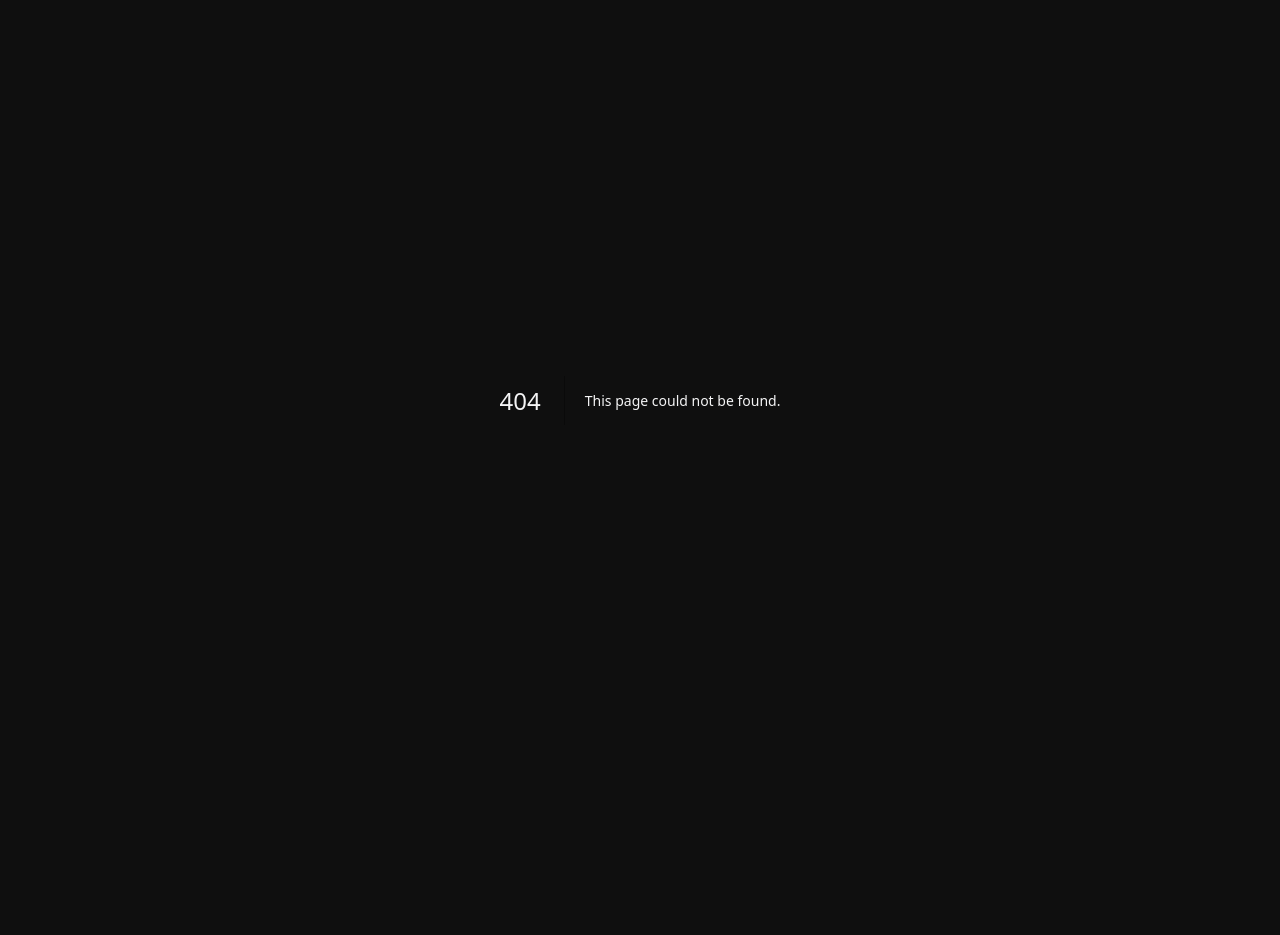
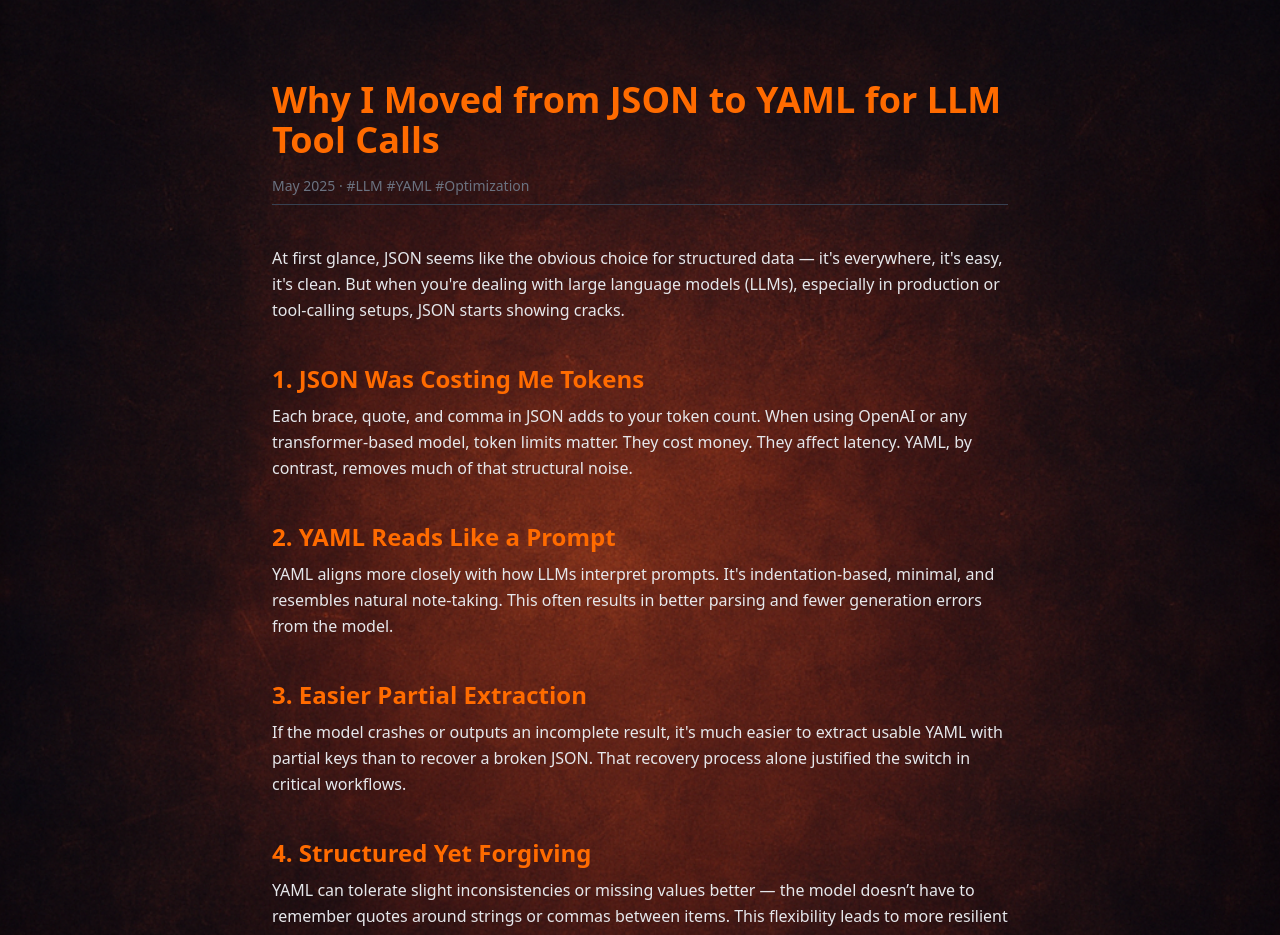
Before and after one commit to MedhaviMonish/medhavimonish.github.io, a Next.js app: page /blogs/json-to-yaml in a window 1280 px wide. Before the commit this address had no page. Shown: the top 935 px of the page. Before the commit the page ends 800 px from the top, so only its background shows below. Built offline with nearby package versions, Linux system fonts and the light colour scheme.

Commit message:
josn to yaml blog 1st iteration

```diff
--- /dev/null
+++ b/src/app/blogs/json-to-yaml/page.tsx
@@ -0,0 +1,56 @@
+"use client";
+
+export default function BlogJsonToYaml() {
+  return (
+    <div className="relative min-h-screen bg-cover bg-center bg-no-repeat bg-fixed" style={{ backgroundImage: "url('/images/bg-home.png')" }}>
+      <div className="absolute inset-0 bg-black/70 -z-10" />
+      <main className="relative z-10 max-w-3xl mx-auto px-4 py-20 text-gray-200">
+        <h1 className="text-4xl font-bold mb-4 text-ember">
+          Why I Moved from JSON to YAML for LLM Tool Calls
+        </h1>
+        <p className="text-sm text-gray-500 mb-10 border-b border-gray-700 pb-2">
+          May 2025 · #LLM #YAML #Optimization
+        </p>
+
+        <p className="mb-6 leading-relaxed">
+          At first glance, JSON seems like the obvious choice for structured data — it's everywhere, it's easy, it's clean.
+          But when you're dealing with large language models (LLMs), especially in production or tool-calling setups, JSON starts showing cracks.
+        </p>
+
+        <h2 className="text-2xl font-semibold mt-10 mb-2 text-ember">1. JSON Was Costing Me Tokens</h2>
+        <p className="mb-6 leading-relaxed">
+          Each brace, quote, and comma in JSON adds to your token count. When using OpenAI or any transformer-based model,
+          token limits matter. They cost money. They affect latency. YAML, by contrast, removes much of that structural noise.
+        </p>
+
+        <h2 className="text-2xl font-semibold mt-10 mb-2 text-ember">2. YAML Reads Like a Prompt</h2>
+        <p className="mb-6 leading-relaxed">
+          YAML aligns more closely with how LLMs interpret prompts. It's indentation-based, minimal, and resembles natural note-taking.
+          This often results in better parsing and fewer generation errors from the model.
+        </p>
+
+        <h2 className="text-2xl font-semibold mt-10 mb-2 text-ember">3. Easier Partial Extraction</h2>
+        <p className="mb-6 leading-relaxed">
+          If the model crashes or outputs an incomplete result, it's much easier to extract usable YAML with partial keys
+          than to recover a broken JSON. That recovery process alone justified the switch in critical workflows.
+        </p>
+
+        <h2 className="text-2xl font-semibold mt-10 mb-2 text-ember">4. Structured Yet Forgiving</h2>
+        <p className="mb-6 leading-relaxed">
+          YAML can tolerate slight inconsistencies or missing values better — the model doesn’t have to remember quotes around strings
+          or commas between items. This flexibility leads to more resilient outputs.
+        </p>
+
+        <h2 className="text-2xl font-semibold mt-10 mb-2 text-ember">5. Final Thoughts</h2>
+        <p className="mb-6 leading-relaxed">
+          YAML may not be the standard everywhere — but for LLMs, it's a hidden weapon. It’s not about popularity.
+          It’s about pragmatism. If it saves tokens, improves clarity, and handles failure better — I’ll take it.
+        </p>
+
+        <blockquote className="border-l-4 border-ember pl-4 italic text-gray-400 mt-10">
+          This blog is based on real frustrations and experiments I ran while building my own LLM pipelines.
+        </blockquote>
+      </main>
+    </div>
+  );
+}
--- a/src/app/layout.tsx
+++ b/src/app/layout.tsx
@@ -17,7 +17,11 @@ export default function RootLayout({
         <base href="./" />
       </head>
       <body className="bg-soot text-pale font-sans antialiased">
-        {children}
+        <div className="min-h-screen bg-cover bg-center bg-no-repeat bg-fixed" style={{ backgroundImage: "url('/images/bg-home.png')" }}>
+          <div className="bg-black/70 min-h-screen">
+            {children}
+          </div>
+        </div>
       </body>
     </html>
   );
--- a/src/components/BlogList.tsx
+++ b/src/components/BlogList.tsx
@@ -1,19 +1,9 @@
 const blogs = [
   {
-    title: "Inside Cortana++: Building an ML Engine from Scratch",
-    summary: "How I designed tensors, Dense layers, and CUDA operations step-by-step in C++.",
-    link: "/blogs/cortana",
-  },
-  {
-    title: "Darwin’s Silicate Organism: Simulated Survival Intelligence",
-    summary: "Design principles behind modular AI driven by memory, curiosity, and reward.",
-    link: "/blogs/darwin",
-  },
-  {
-    title: "GreedyContext: Smarter LLM Context with Fewer Tokens",
-    summary: "Reducing token cost by selecting only the most relevant messages using semantic graphs.",
-    link: "/blogs/greedycontext",
-  },
+    title: "Why I Moved from JSON to YAML for LLM Tool Calls",
+    summary: "A deep dive into how YAML reduced token bloat, improved structure, and made LLM integrations more reliable than JSON.",
+    link: "/blogs/json-to-yaml"
+  }
 ];
 
 export default function BlogList() {
@@ -21,12 +11,12 @@ export default function BlogList() {
     <section id="blogs" className="grid gap-8 sm:grid-cols-2 lg:grid-cols-3">
       {blogs.map((blog) => (
         <a
+          href={blog.link}
           key={blog.title}
-          href={blog.link}
-          className="bg-iron border border-steel text-pale rounded-lg shadow hover:shadow-md p-6 block"
+          className="block bg-iron border border-steel text-pale rounded-lg shadow hover:shadow-md p-6 hover:scale-[1.02] transition"
         >
-          <h3 className="text-xl font-bold text-white mb-2">{blog.title}</h3>
-          <p className="text-gray-400 text-sm">{blog.summary}</p>
+          <h3 className="text-xl font-bold text-white mb-1">{blog.title}</h3>
+          <p className="text-sm text-gray-400">{blog.summary}</p>
         </a>
       ))}
     </section>
```
